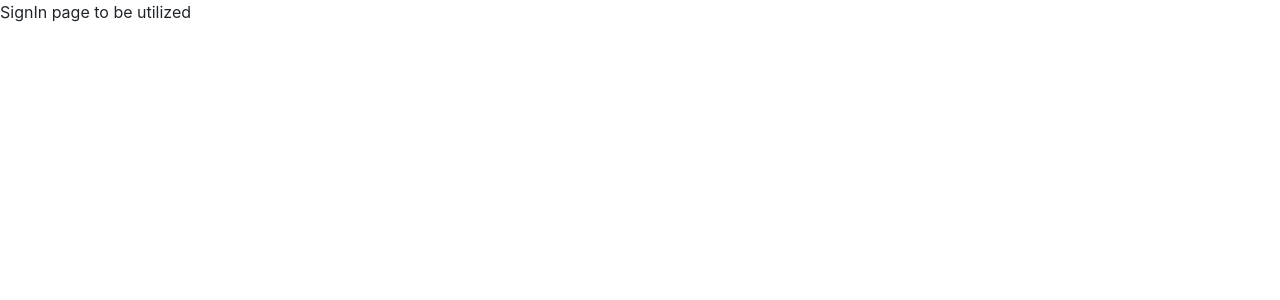
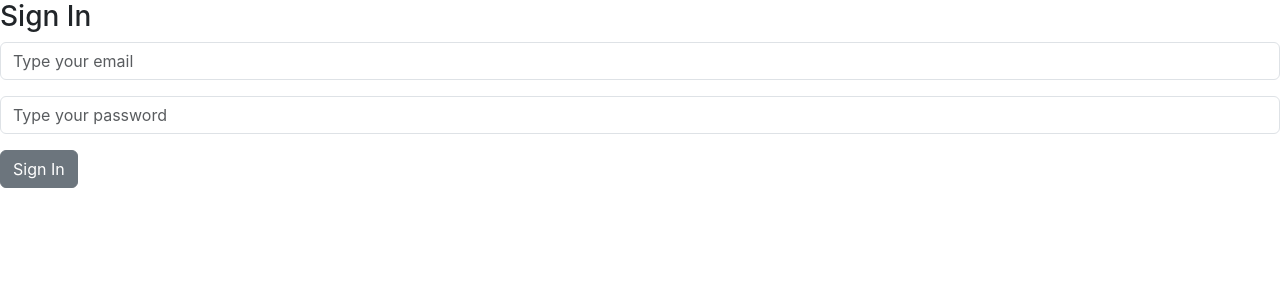
Before and after one commit to Xaeonmy-Team/bs-frontend, a React (Create React App) app: page /signin in a window 1280 px wide. Shown: the top 300 px of the page. Built offline with nearby package versions, Linux system fonts and the light colour scheme; the HTML template or start-up script is replaced by a standard one.

Commit message:
sign in page funtional and styled

```diff
--- a/src/pages/SignIn.js
+++ b/src/pages/SignIn.js
@@ -1,11 +1,67 @@
-import React from 'react';
+import React, { useState } from "react"
+import { Form, FormGroup, Input, Button } from "reactstrap"
+import { useNavigate } from "react-router-dom"
 
 const SignIn = () => {
+  const [signInData, setSignInData] = useState({
+    email: "",
+    password: ""
+  })
+  const navigate = useNavigate()
+
+  const handleChange = (e) => {
+    setSignInData({ ...signInData, [e.target.name]: e.target.value })
+  }
+
+  const handleSubmit = async () => {
+    try {
+      const response = await fetch("/api/signin", {
+        method: "POST",
+        headers: {
+          "Content-Type": "application/json"
+        },
+        body: JSON.stringify(signInData)
+      })
+      if (response.ok) {
+        // Redirect to /Home if sign-in is successful
+        navigate("/Home")
+      } else {
+        // Handle sign-in error
+        console.error("Sign-in failed")
+      }
+    } catch (error) {
+      console.error("Error during sign-in:", error)
+    }
+  }
+
   return (
-  <div>
-    SignIn page to be utilized
-  </div>
+    <>
+      <h3>Sign In</h3>
+      <Form>
+        <FormGroup>
+          <Input
+            id="email"
+            name="email"
+            placeholder="Type your email"
+            type="text"
+            value={signInData.email}
+            onChange={handleChange}
+          />
+        </FormGroup>
+        <FormGroup>
+          <Input
+            id="password"
+            name="password"
+            placeholder="Type your password"
+            type="password"
+            value={signInData.password}
+            onChange={handleChange}
+          />
+        </FormGroup>
+        <Button onClick={handleSubmit}>Sign In</Button>
+      </Form>
+    </>
   )
 }
 
-export default SignIn;
+export default SignIn
--- a/src/pages/SignUp.js
+++ b/src/pages/SignUp.js
@@ -8,16 +8,15 @@ const SignUp = () => {
     email: location.state ? location.state.email : "",
     password: "",
     con_password: ""
-  });
-  const navigate = useNavigate();
+  })
+  const navigate = useNavigate()
 
   const handleChange = (e) => {
-    setSignUpFormData({ ...signUpFormData, [e.target.name]: e.target.value });
+    setSignUpFormData({ ...signUpFormData, [e.target.name]: e.target.value })
   }
 
   const handleSubmit = () => {
-    // createUser(signUpFormData) - saving for later to define a method
-    navigate("/Home");
+    navigate("/Home")
   }
 
   return (
@@ -59,7 +58,7 @@ const SignUp = () => {
         <Button onClick={handleSubmit}>Submit</Button>
       </Form>
     </>
-  );
+  )
 }
 
 export default SignUp;
```
Also changed, not shown: src/pages/Splash.js (+5 -5 lines).
